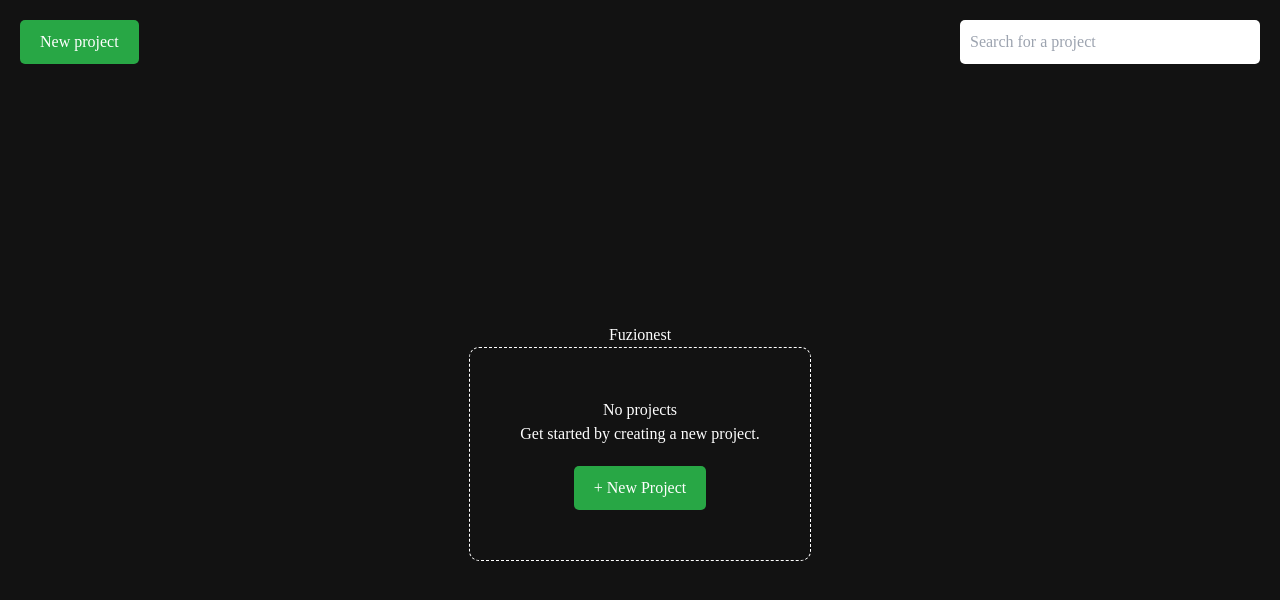
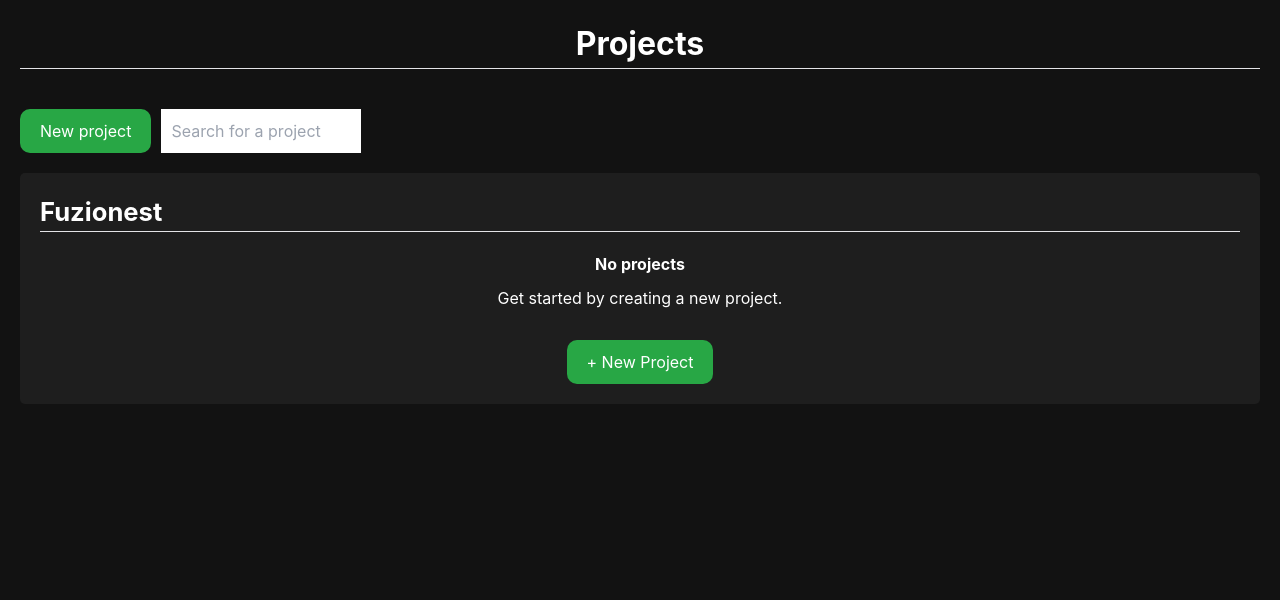
Before and after one commit to Harshini-priyaa/Form-with-card, a React (Create React App) app in the folder cardform/: page / in a window 1280 px wide. Shown: the top 600 px of the page. Built offline with nearby package versions, Linux system fonts and the light colour scheme.

Commit message:
NewProject interface

```diff
--- a/cardform/package.json
+++ b/cardform/package.json
@@ -18,6 +18,7 @@
     "react": "^18.3.1",
     "react-dom": "^18.3.1",
     "react-hook-form": "^7.51.5",
+    "react-router-dom": "^6.23.1",
     "react-scripts": "5.0.1",
     "tailwind-merge": "^2.3.0",
     "tailwindcss-animate": "^1.0.7",
--- a/cardform/src/App.js
+++ b/cardform/src/App.js
@@ -1,18 +1,20 @@
 // src/App.js
 import React from 'react';
-//import './style.css';
+import { BrowserRouter as Router, Route, Routes } from 'react-router-dom';
+import NewProjectInterface from './NewProjectInterface';
+import { ProfileForm } from './Form';
 import './NewProjectInterface.css';
-import { ProfileForm } from './Form';
-import NewProjectInterface from './NewProjectInterface';
 
 function App() {
   return (
-    <div className="App">
-      <header className="App-header">
-        {/* <ProfileForm/> */}
-      </header>
-      <NewProjectInterface />
-    </div>
+    <Router>
+      <div className="App">
+        <Routes>
+          <Route path="/" element={<NewProjectInterface />} />
+          <Route path="/new-project" element={<ProfileForm />} />
+        </Routes>
+      </div>
+    </Router>
   );
 }
 
--- a/cardform/src/Form.js
+++ b/cardform/src/Form.js
@@ -6,7 +6,7 @@ import { Button } from "./components/ui/button";
 import { FormField, FormItem as OriginalFormItem, FormLabel, FormControl, FormDescription, FormMessage } from "./components/ui/form";
 import { SeparatorDemo } from "./Separator";
 import RolesInput from "./RolesInput";
-
+import "./style.css";
 const formSchema = z.object({
   username: z.string().min(2, {
     message: "Username must be at least 2 characters.",
--- a/cardform/src/NewProjectInterface.css
+++ b/cardform/src/NewProjectInterface.css
@@ -1,59 +1,84 @@
-/* src/NewProjectInterface.css */
-.new-project-interface {
+body {
+  margin: 0;
+  font-family: Arial, sans-serif;
   background-color: #121212;
   color: white;
-    min-height: 100vh;
-    display: flex;
-    flex-direction: column;
-    align-items: center;
 }
 
-  .interface-header {
-    display: flex;
-    justify-content: space-between;
-    width: 100%;
-    padding: 20px;
-    background-color: #121212;
+.app-container {
+  text-align: center;
 }
 
-  .new-project {
-    background-color: #28a745;
-    border: none;
-    color: white;
-    padding: 10px 20px;
-    border-radius: 5px;
-    cursor: pointer;
+.app-header {
+  background-color: #121212; /* Same as background color */
+  padding: 20px;
 }
 
-  .search-bar {
-    padding: 10px;
-    border-radius: 5px;
-    border: none;
-    width: 300px;
+.app-header h1 {
+  font-size: 2em; /* Make the word "Projects" bigger */
 }
 
-  .interface-main {
-    text-align: center;
-    flex-grow: 1;
+
+
+.app-main {
+  padding: 20px;
+}
+
+.toolbar {
   display: flex;
-    flex-direction: column;
-    justify-content: center;
-    align-items: center;
+  justify-content: flex-start; /* Align to the left */
+  gap: 10px;
+  margin-bottom: 20px;
+}
+
+.new-project-button,
+.new-organization-button,
+.new-project-button-main {
+  background-color: #28a745;
+  color: white;
+  border: none;
+  padding: 10px 20px;
+  cursor: pointer;
+  border-radius: 10px; /* Small border radius */
+}
+
+.new-project-button-main {
+  margin-top: 20px;
+}
+
+.search-input {
+  padding: 10px;
+  width: 200px;
+}
+
+.project-list {
+  background-color: #1e1e1e;
+  padding: 20px;
+  border-radius: 5px;
+  text-align: left; /* Align text to the left */
+}
+
+.project-title {
+  font-weight: bold; /* Make "Fuzionest" bold */
+  font-size: 1.6rem;
 }
 
 .no-projects {
-    border: 1px dashed white;
-    padding: 50px;
-    border-radius: 10px;
-    text-align: center;
+  margin-top: 20px;
+  display: flex;
+  flex-direction: column;
+  align-items: center; /* Center elements */
 }
 
-  .new-project-main {
-    background-color: #28a745;
-    border: none;
-    color: white;
-    padding: 10px 20px;
-    border-radius: 5px;
-    cursor: pointer;
-    margin-top: 20px;
+.no-projects h4 {
+  font-size: 1rem;
 }
+
+.no-projects p {
+  margin: 10px 0; /* Add some margin to separate the paragraph from the heading and button */
+  text-align: center; /* Center the paragraph text */
+}
+
+.new-project-button-main {
+  align-self: center; /* Center the button */
+}
--- a/cardform/src/NewProjectInterface.js
+++ b/cardform/src/NewProjectInterface.js
@@ -1,21 +1,37 @@
 // src/NewProjectInterface.js
 import React from 'react';
+import { useNavigate } from 'react-router-dom';
 import './NewProjectInterface.css';
 
 const NewProjectInterface = () => {
+  const navigate = useNavigate();
+
+  const handleNewProjectClick = () => {
+    navigate('/new-project');
+  };
+
   return (
-    <div className="new-project-interface">
-      <header className="interface-header">
-        <button className="new-project">New project</button>
-        <input type="text" placeholder="Search for a project" className="search-bar" />
+    <div className="app-container">
+      <header className="app-header">
+        <h1><b>Projects</b></h1>
+        <hr />
       </header>
-      <main className="interface-main">
-        <h1>Fuzionest</h1>
-        <div className="no-projects">
-          <p>No projects</p>
-          <p>Get started by creating a new project.</p>
-          <button className="new-project-main">+ New Project</button>
+      <main className="app-main">
+        <div className="toolbar">
+          <button className="new-project-button" onClick={handleNewProjectClick}>New project</button>
+          <input type="text" placeholder="Search for a project" className="search-input" />
         </div>
+        <section className="project-list">
+          <h2 className="project-title">Fuzionest</h2>
+          <hr />
+          <div className="no-projects">
+            <h4>No projects</h4>
+            <p>Get started by creating a new project.</p>
+            <button className="new-project-button-main" onClick={handleNewProjectClick}>
+              + New Project
+            </button>
+          </div>
+        </section>
       </main>
     </div>
   );
--- a/cardform/src/style.css
+++ b/cardform/src/style.css
@@ -91,7 +91,7 @@ button:active {
     border: 1px solid #2D2D2D;
     box-shadow: 0 0 10px rgba(0, 0, 0, 0.5);
     font-size: 1rem;
-    height: 85vh;
+    height: 88vh;
     max-width: 50%;
 }
 
```
Also changed, not shown: 1 other file (tests, documents, lock files or other folders). Lines whose indentation alone changed are shown as unchanged.
